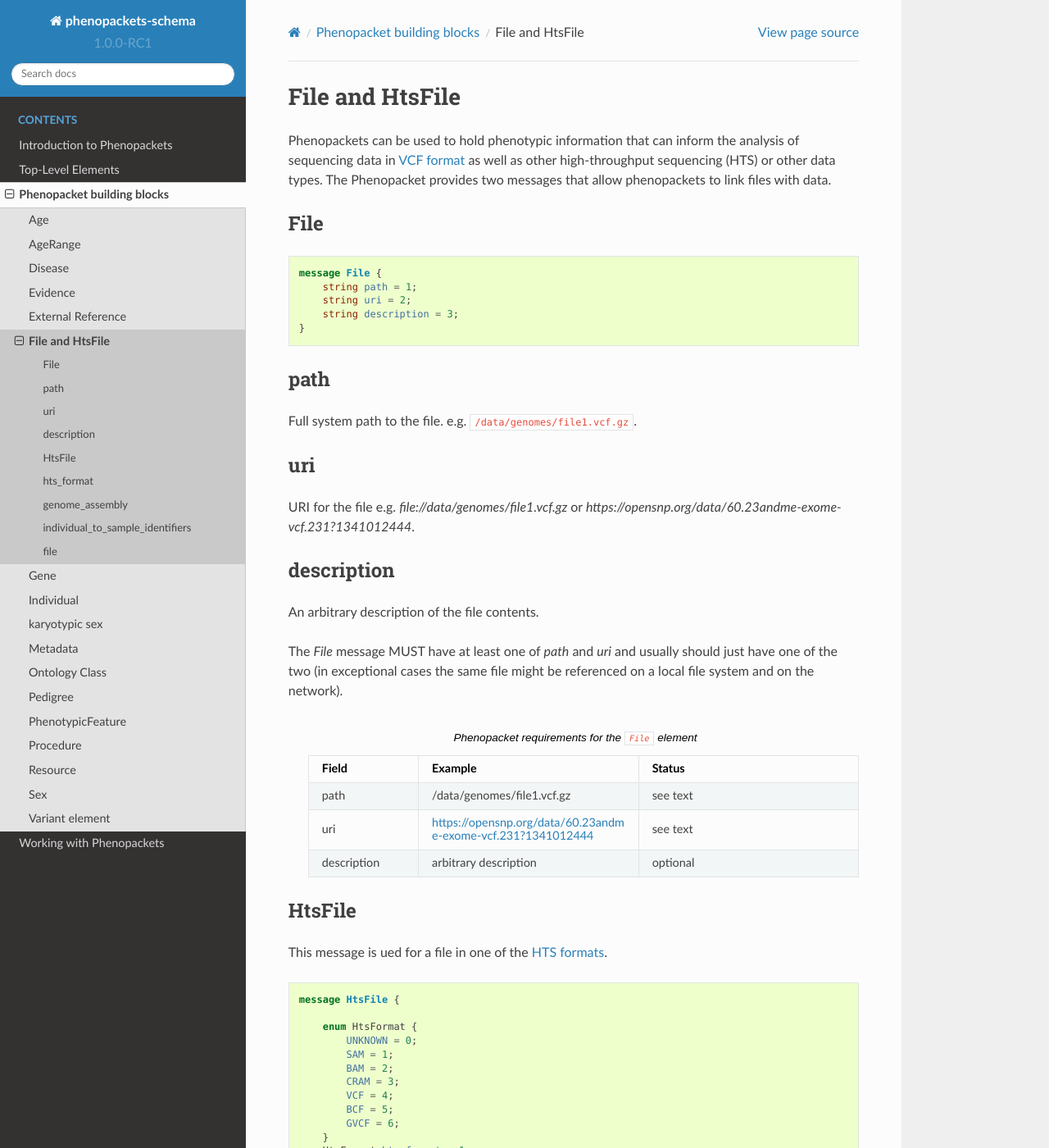
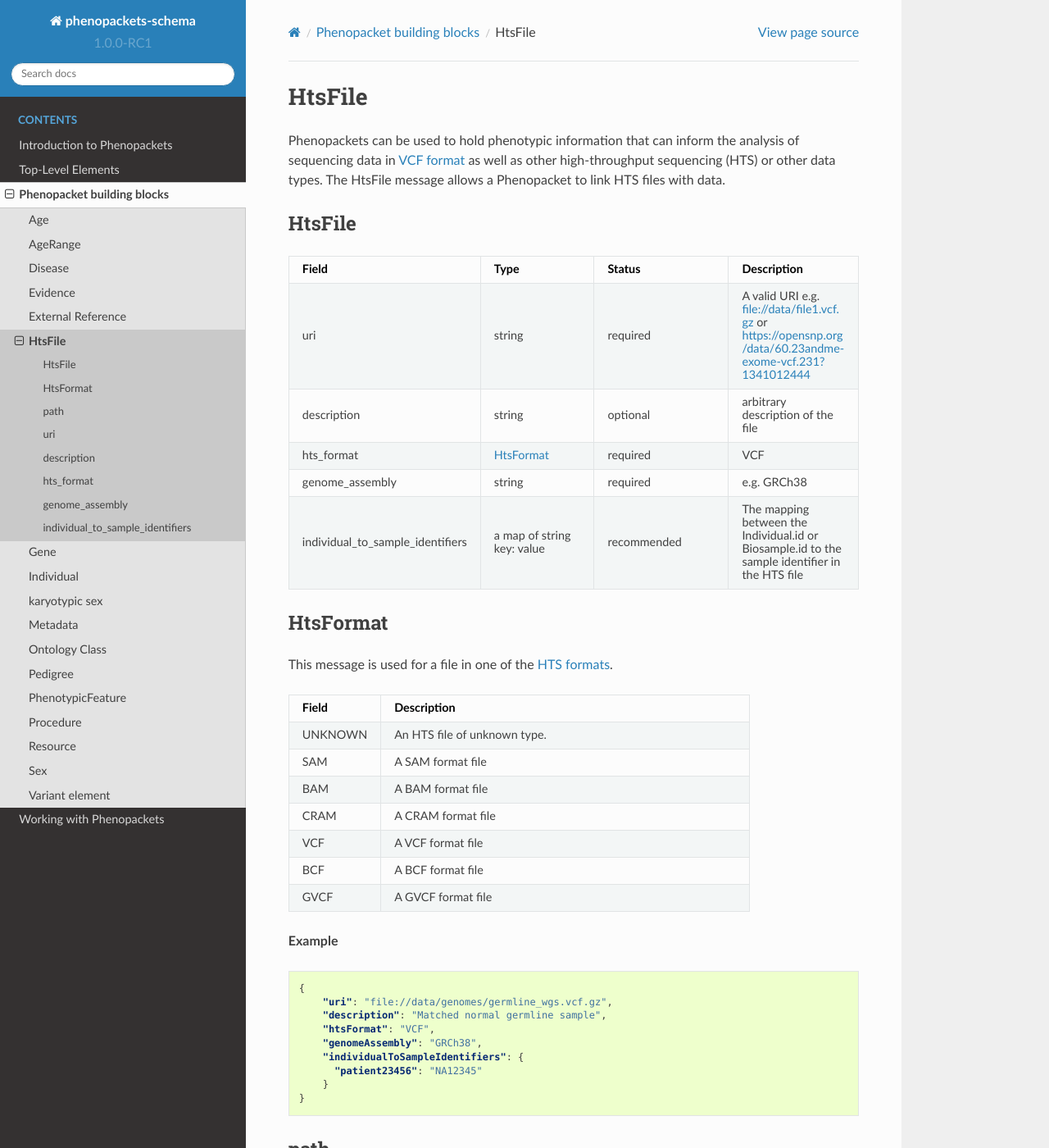
Before and after one commit to phenopackets/phenopacket-schema, a Sphinx documentation site: the page built from docs/file.rst, in a window 1280 px wide and 1400 px high. Shown: the whole window at 82% size. Built offline with Sphinx 7.4.7 and the Read the Docs theme 2.0.0, drawn with Linux system fonts in a browser that asks for light colours; some of the changed text lies outside the part shown.

Commit message:
Merge File into HtsFile Add validate/validate.proto to base.proto

```diff
--- a/docs/biosample.rst
+++ b/docs/biosample.rst
@@ -32,7 +32,7 @@ genomic array as well as RNA-seq experiments) may refer to the same Biosample.
      - arbitrary identifier
    * - individual_id
      - string
-     - optional
+     - recommended
      - arbitrary identifier
    * - description
      - string
@@ -158,7 +158,7 @@ The ID of the dataset this Biosample belongs to.
 
 individual_id
 ~~~~~~~~~~~~~
-The id of the individual this biosample was derived from. It is not necessary to
+The id of the individual this biosample was derived from. It is recommended, but not necessary to
 provide this information here if the Biosample is being transmitted as a part of
 a :ref:`rstphenopacket`.
 
--- a/docs/file.rst
+++ b/docs/file.rst
@@ -1,26 +1,89 @@
 .. _rstfile:
 
 ================
-File and HtsFile
+HtsFile
 ================
 
 Phenopackets can be used to hold phenotypic information that can inform the analysis of
 sequencing data in `VCF format <https://www.ncbi.nlm.nih.gov/pubmed/21653522>`_ as well
-as other high-throughput sequencing (HTS) or other data types. The Phenopacket provides two
-messages that allow phenopackets to link files with data.
+as other high-throughput sequencing (HTS) or other data types. The HtsFile
+message allows a Phenopacket to link HTS files with data.
 
 
+HtsFile
+~~~~~~~
 
-File
-~~~~
+.. list-table::
+    :widths: 25 50 50 50
+    :header-rows: 1
+
+    * - Field
+      - Type
+      - Status
+      - Description
+    * - uri
+      - string
+      - required
+      - A valid URI e.g. file://data/file1.vcf.gz or https://opensnp.org/data/60.23andme-exome-vcf.231?1341012444
+    * - description
+      - string
+      - optional
+      - arbitrary description of the file
+    * - hts_format
+      - :ref:`rsthtsformat`
+      - required
+      - VCF
+    * - genome_assembly
+      - string
+      - required
+      - e.g. GRCh38
+    * - individual_to_sample_identifiers
+      - a map of string key: value
+      - recommended
+      - The mapping between the Individual.id or Biosample.id to the sample identifier in the HTS file
 
 
-.. code-block:: proto
+.. _rsthtsformat:
 
-    message File {
-        string path = 1;
-        string uri = 2;
-        string description = 3;
+HtsFormat
+~~~~~~~~~
+This message is used for a file in one of the `HTS formats <https://samtools.github.io/hts-specs>`_.
+
+
+.. list-table::
+    :widths: 25 100
+    :header-rows: 1
+
+    * - Field
+      - Description
+    * - UNKNOWN
+      - An HTS file of unknown type.
+    * - SAM
+      - A SAM format file
+    * - BAM
+      - A BAM format file
+    * - CRAM
+      - A CRAM format file
+    * - VCF
+      - A VCF format file
+    * - BCF
+      - A BCF format file
+    * - GVCF
+      - A GVCF format file
+
+
+**Example**
+
+.. code-block:: json
+
+    {
+        "uri": "file://data/genomes/germline_wgs.vcf.gz",
+        "description": "Matched normal germline sample",
+        "htsFormat": "VCF",
+        "genomeAssembly": "GRCh38",
+        "individualToSampleIdentifiers": {
+          "patient23456": "NA12345"
+        }
     }
 
 
@@ -39,50 +102,6 @@ An arbitrary description of the file contents.
 The `File` message MUST have at least one of `path` and `uri` and usually should just have one of the two (in exceptional
 cases the same file might be referenced on a local file system and on the network).
 
-
- .. list-table:: Phenopacket requirements for the ``File`` element
-    :widths: 25 50 50
-    :header-rows: 1
-
-    * - Field
-      - Example
-      - Status
-    * - path
-      - /data/genomes/file1.vcf.gz
-      - see text
-    * - uri
-      - https://opensnp.org/data/60.23andme-exome-vcf.231?1341012444
-      - see text
-    * - description
-      - arbitrary description
-      - optional
-
-
-
-HtsFile
-~~~~~~~
-This message is ued for a file in one of the `HTS formats <https://samtools.github.io/hts-specs>`_.
-
-
-.. code-block:: proto
-
-    message HtsFile {
-
-        enum HtsFormat {
-            UNKNOWN = 0;
-            SAM = 1;
-            BAM = 2;
-            CRAM = 3;
-            VCF = 4;
-            BCF = 5;
-            GVCF = 6;
-        }
-        HtsFormat hts_format = 1;
-        string genome_assembly = 2;
-        map<string, string> individual_to_sample_identifiers = 3;
-        File file = 4;
-    }
-
 hts_format
 ~~~~~~~~~~
 This indicates which format the file has.
@@ -96,31 +115,5 @@ individual_to_sample_identifiers
 ~~~~~~~~~~~~~~~~~~~~~~~~~~~~~~~~
 A map of identifiers mapping an individual refered to in the Phenopacket
 to a sample in the file.
-The key values must correspond to the Individual::id for the individuals in the message, the values must map to the
-samples in the file.
-
-file
-~~~~
-A reference to the file.
-
-
-
- .. list-table:: Phenopacket requirements for the ``File`` element
-    :widths: 25 50 50
-    :header-rows: 1
-
-    * - Field
-      - Example
-      - Status
-    * - hts_format
-      - VCF
-      - required
-    * - genome_assembly
-      - GRCh38
-      - required
-    * - individual_to_sample_identifiers
-      - see text
-      - recommended
-    * - file
-      - reference to a `File` message
-      - required
+The key values must correspond to the Individual::id for the individuals in the message or Biosample::id for biosamples, the values must map to the
+samples in the HTS file.
```
Also changed, not shown: docs/cohort.rst (+5 -4 lines), docs/phenopacket.rst (+3 -5 lines), pom.xml (+18 -0 lines), 3 other files.
